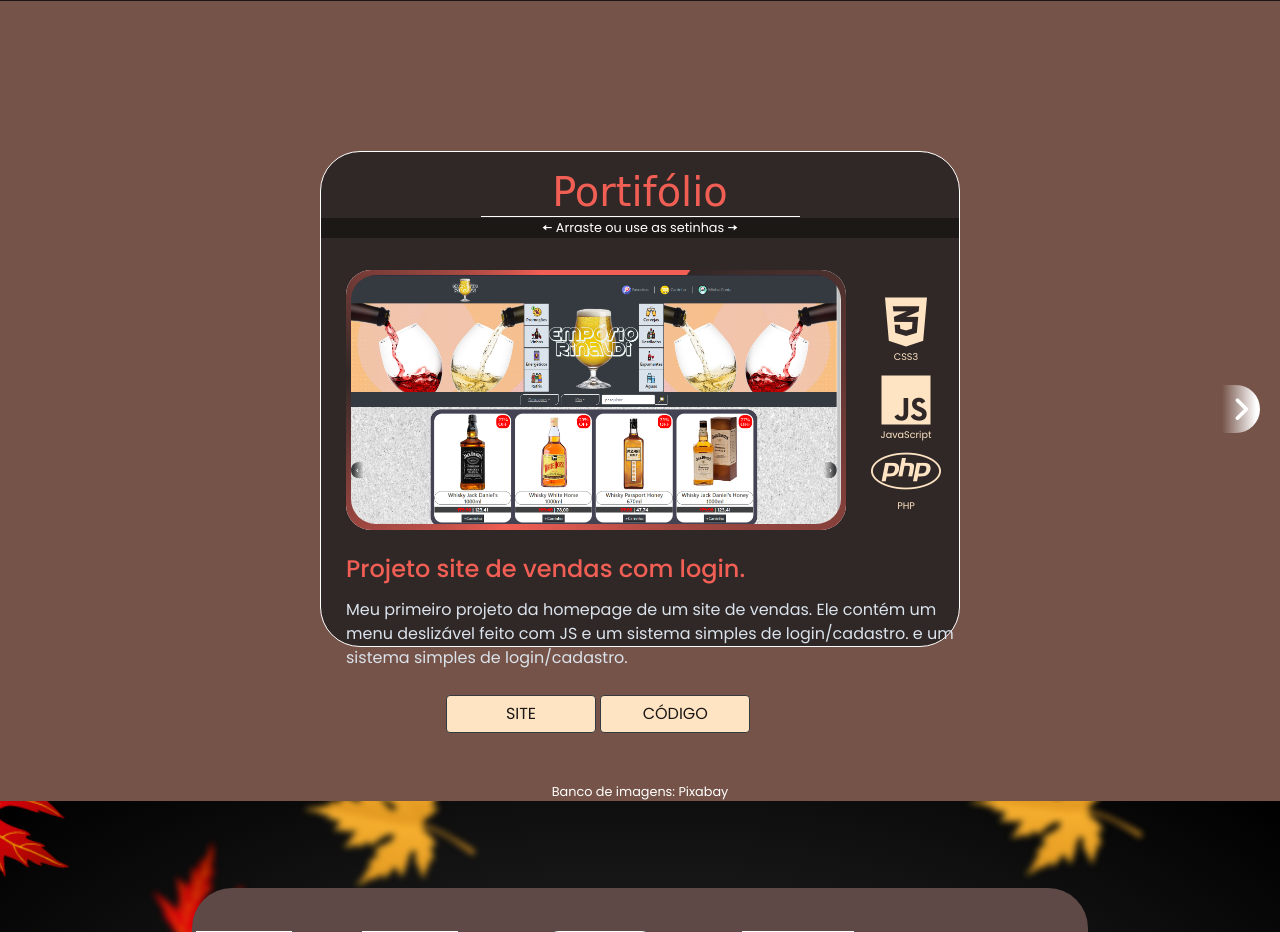
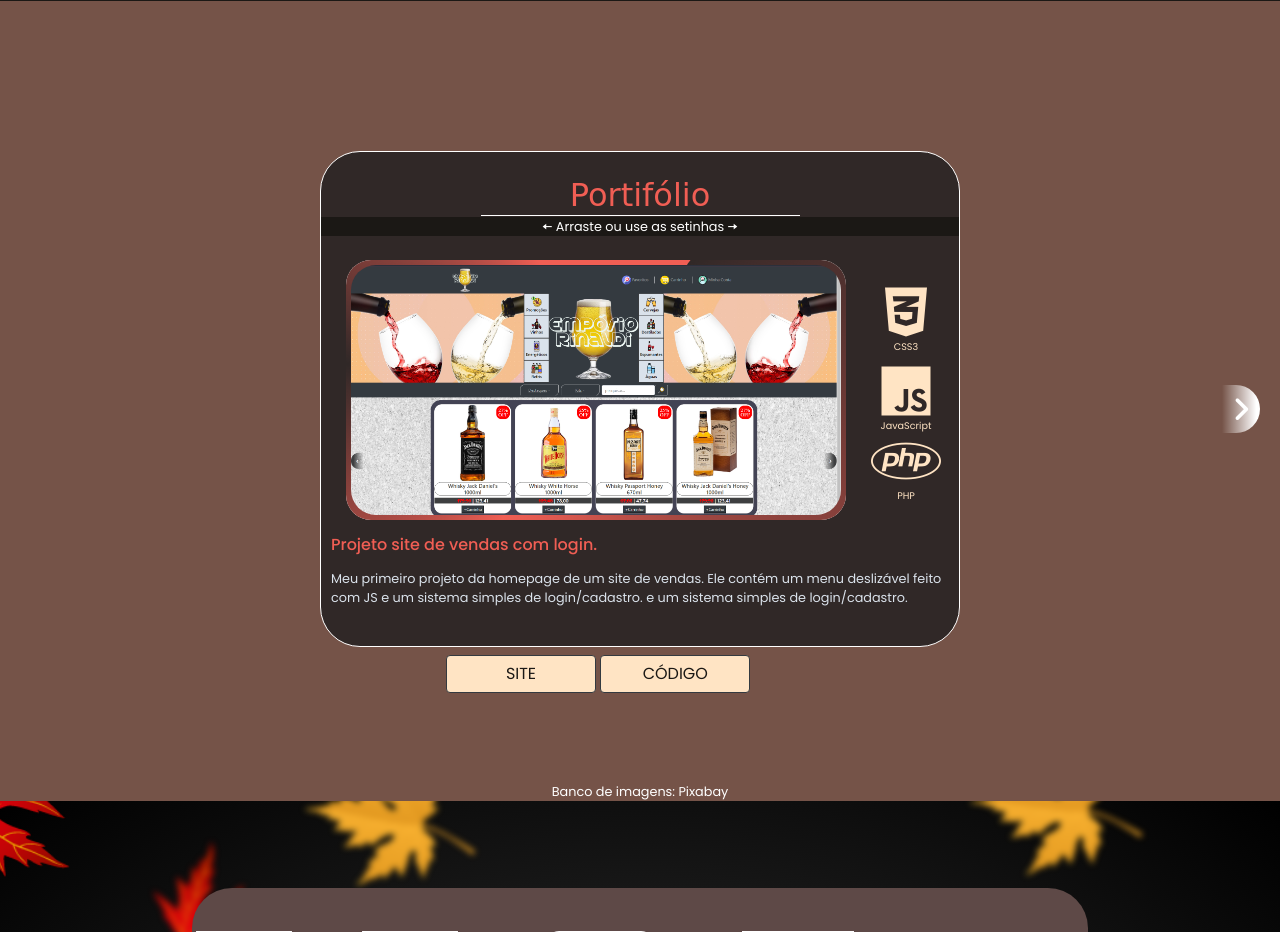
Before and after one commit to andreirinaldi/projetos-site, a PHP site: page / in a window 1280 px wide. Shown: the part 823-1755 px from the top of the page. Run offline with PHP 8.4, Linux system fonts and the light colour scheme; some libraries are stand-ins or nearby versions; some web fonts are replaced.

Commit message:
Update estilo.css

```diff
--- a/estilo.css
+++ b/estilo.css
@@ -590,3 +590,95 @@
         padding-left: 0;
     }
 }
+@media screen and (max-width: 500px) {
+    #box-texto h1 {
+        font-size: 1.5rem;
+    }
+    #box-texto h4 {
+        font-size: 0.9rem;
+    }
+    #box-texto p {
+        font-size: 0.8rem;
+    }
+    .portifolio {
+        width: 375px;
+    }
+    .fundo-animated {
+        width: 375px;
+        height: 195px;
+    }
+    .fundo-animated::before {
+        width: 375px;
+        height: 195px;
+    }
+    .botao {
+        margin-left: 35px;
+    }
+    .linguagem i {
+        font-size: 3.5rem;
+        padding: 7px;
+        margin-top: 20px;
+        padding-bottom: 0;
+    }
+    .linguagem span {
+        font-size: 0.7rem;
+    }
+    .cursos {
+        width: 375px;
+        border: 1px solid var(--text-color);
+        border-radius: 25px;
+    }
+    .cursos h5 {
+        border-bottom: 1px solid var(--third-color);
+        margin-bottom: 1rem;
+        color: var(--third-color);
+    }
+    .cursos p {
+        font-size: 0.9rem;
+    }
+    .d-flex a {
+        margin-top: 0.5rem;
+        color: var(--second-color);
+        width: 10rem;
+    }
+}
+@media screen and (max-height: 900px) {
+    .portifolio h1 {
+        font-size: 2rem;
+        margin-top: 1.5rem;
+    }
+    .portifolio span.aviso {
+        margin-bottom: 1.5rem;
+    }
+    .texto {
+        height: 120px;
+    }
+    .texto h4 {
+        margin: 15px 10px 15px 10px;
+        font-size: 1rem;
+    }
+    .texto p {
+        font-size: 0.8rem;
+        margin-left: 10px;
+    }
+}
+@media screen and (max-height: 650px) {
+    .portifolio h1 {
+        font-size: 1.5rem;
+        margin-top: 0.5rem;
+    }
+    .portifolio span.aviso {
+        margin-bottom: 0.5rem;
+    }
+    .texto {
+        height: 100px;
+    }
+    .texto h4 {
+        margin: 5px 10px 5px 10px;
+        font-size: 1rem;
+    }
+    .texto p {
+        font-size: 0.8rem;
+        margin-left: 10px;
+    }
+}
```
